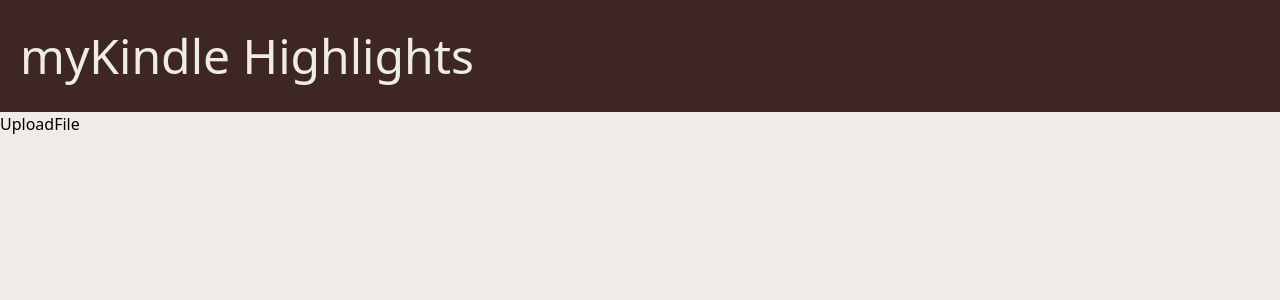
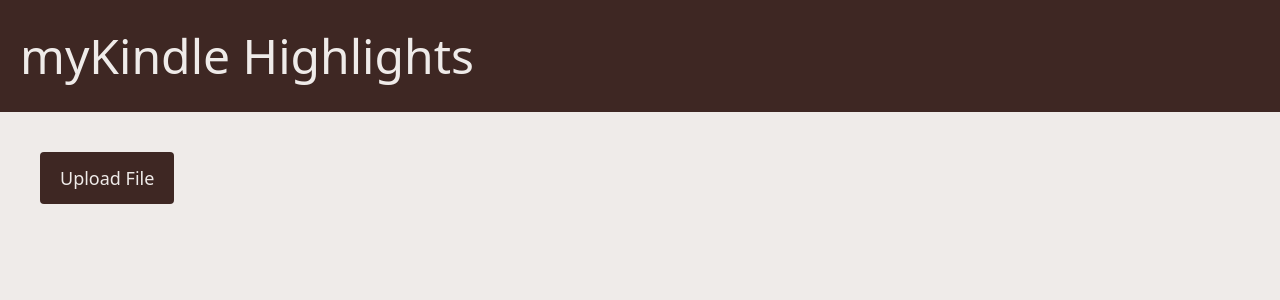
Before and after one commit to OKE225/myKindle_Highlights_app, a React (Vite) app in the folder client/: page / in a window 1280 px wide. Shown: the top 300 px of the page. Built offline with nearby package versions, Linux system fonts and the light colour scheme.

Commit message:
Fetch file with highlights, send to backend, and receive parsed data

```diff
--- a/client/src/components/UploadFile.tsx
+++ b/client/src/components/UploadFile.tsx
@@ -1,7 +1,47 @@
-import React from "react";
+import { useRef } from "react";
 
 const UploadFile = () => {
-  return <div>UploadFile</div>;
+  const inputRef = useRef<HTMLInputElement>(null);
+
+  const handleClick = () => {
+    if (inputRef.current) {
+      inputRef.current.click();
+    }
+  };
+
+  const handleChange = (e: React.ChangeEvent<HTMLInputElement>) => {
+    if (e.target.files && e.target.files.length > 0) {
+      const file = e.target.files[0];
+
+      const formData = new FormData();
+      formData.append("highlights_file", file);
+
+      fetch("http://localhost:5001/upload", {
+        method: "POST",
+        body: formData,
+      })
+        .then((response) => response.json())
+        .then((data) => console.log(data))
+        .catch((error) => console.error("Error uploading file:", error));
+    }
+  };
+
+  return (
+    <div>
+      <input
+        type="file"
+        accept=".txt"
+        className="hidden"
+        ref={inputRef}
+        onChange={handleChange}
+      />
+      <button
+        className="bg-brown-900 text-brown-50 px-5 py-3 m-10 text-lg rounded-sm cursor-pointer"
+        onClick={handleClick}>
+        Upload File
+      </button>
+    </div>
+  );
 };
 
 export default UploadFile;
```
